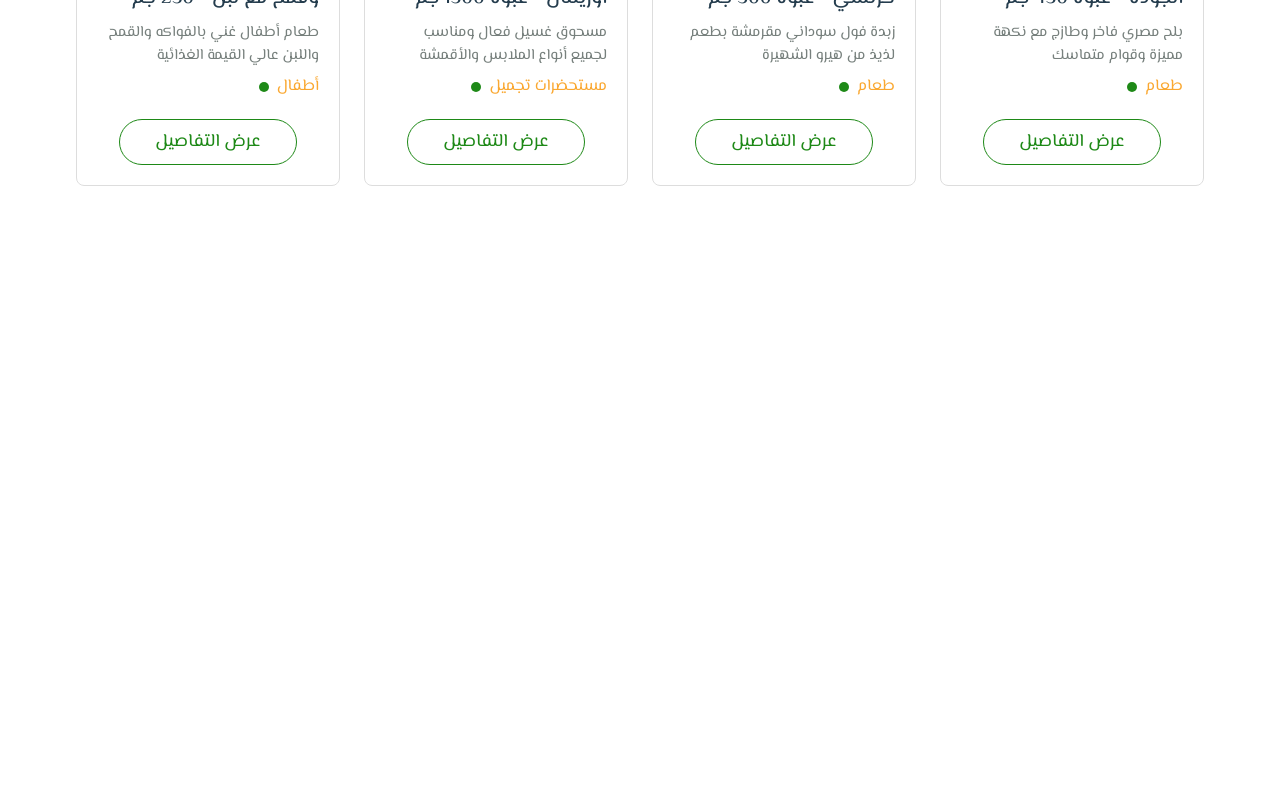
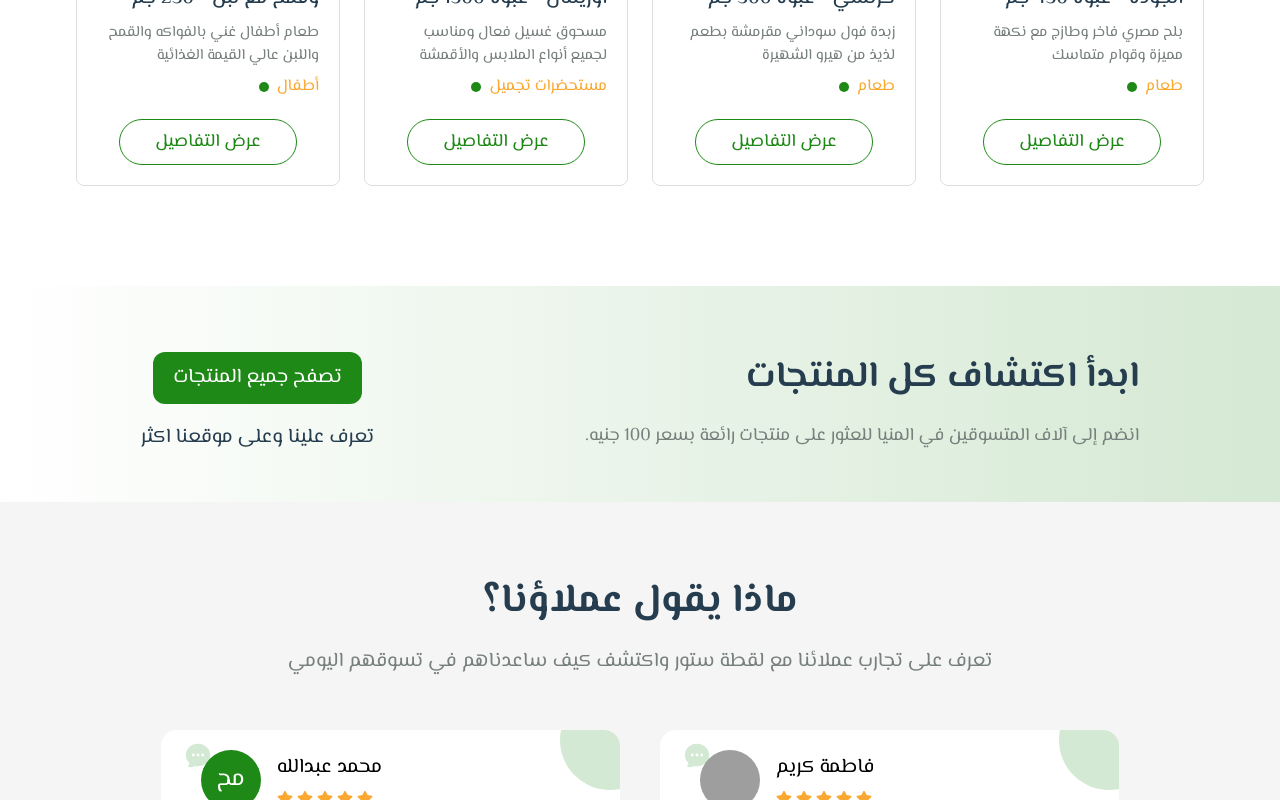
Before and after one commit to eslamshaban060/Lo2ta-Store, a Next.js app: page / in a window 1280 px wide. Shown: the part 2000-2800 px from the top of the page. Before the commit the page ends 2266 px from the top, so only its background shows below. Built offline with nearby package versions, Linux system fonts and the light colour scheme; grey boxes are pictures that could not be loaded.

Commit message:
first part in third day in Lo2ta stor project

```diff
--- a/package.json
+++ b/package.json
@@ -12,10 +12,10 @@
     "framer-motion": "^12.23.12",
     "lucide-react": "^0.539.0",
     "next": "15.4.6",
-    "react": "19.1.0",
-    "react-dom": "19.1.0",
+    "react": "^18.3.1",
+    "react-dom": "^18.3.1",
     "react-icons": "^5.5.0",
-    "react-slick": "^0.31.0",
+    "react-slick": "^0.29.0",
     "slick-carousel": "^1.8.1"
   },
   "devDependencies": {
--- a/src/app/layout.tsx
+++ b/src/app/layout.tsx
@@ -1,7 +1,6 @@
 import type { Metadata } from "next";
 import { El_Messiri } from "next/font/google";
 import "./globals.css";
-import Head from "next/head";
 
 const elMessiri = El_Messiri({
   weight: ["400", "500", "600", "700"],
--- a/src/app/page.tsx
+++ b/src/app/page.tsx
@@ -4,8 +4,10 @@ import Main from "@/components/main/main";
 import FeaturedServices from "@/components/featuredServices/featuredServices";
 import LastProducts from "@/components/lastProducts/lastProducts";
 import Discover from "@/components/discover/discover";
+import Testimonials from "@/components/testimonials/testimonials";
+import Blog from "@/components/blog/blog";
 
-const page = () => {
+const HomePage = () => {
   return (
     <div className="overflow-x-hidden">
       {/* header component  */}
@@ -22,8 +24,14 @@ const page = () => {
 
       {/* Discover component */}
       <Discover />
+
+      {/* Testimonials component */}
+      <Testimonials />
+
+      {/* Blog component */}
+      <Blog />
     </div>
   );
 };
 
-export default page;
+export default HomePage;
--- /dev/null
+++ b/src/components/blog/blog.tsx
@@ -0,0 +1,7 @@
+import React from "react";
+
+const Blog = () => {
+  return <div></div>;
+};
+
+export default Blog;
--- a/src/components/discover/discover.tsx
+++ b/src/components/discover/discover.tsx
@@ -1,7 +1,38 @@
 import React from "react";
+import Link from "next/link";
 
 const Discover = () => {
-  return <div></div>;
+  return (
+    <div className="w-[100vw]  mt-5 bg-gradient-to-l from-[var(--lg)] py-5">
+      <div className=" w-[90%] md:w-[95%] lg:w-[78%] gap-5  items-center md:flex-row flex flex-col justify-between mx-auto py-5  ">
+        <div className=" text-center md:text-right py-3">
+          <h3 className=" py-5 pb-4 text-4xl font-black text-[var(--h)] ">
+            ابدأ اكتشاف كل المنتجات
+          </h3>
+          <p className=" text-[var(--g2)] pt-2 text-lg">
+            انضم إلى آلاف المتسوقين في المنيا للعثور على منتجات رائعة بسعر 100
+            جنيه.
+          </p>
+        </div>
+
+        {/* links */}
+        <div className=" text-center text-xl md:pt-4 flex flex-col justify-center items-center  gap-5">
+          <Link
+            href="/products"
+            className="  py-3 text-white rounded-xl px-5 bg-[var(--g)] "
+          >
+            تصفح جميع المنتجات
+          </Link>
+          <Link
+            href="/about"
+            className="underline text-[var(--h)] hover:text-[var(--g)]"
+          >
+            تعرف علينا وعلى موقعنا اكثر
+          </Link>
+        </div>
+      </div>
+    </div>
+  );
 };
 
 export default Discover;
--- a/src/components/lastProducts/lastProducts.tsx
+++ b/src/components/lastProducts/lastProducts.tsx
@@ -4,7 +4,7 @@ import { Products } from "@/data/products";
 import Slider from "react-slick";
 import "slick-carousel/slick/slick.css";
 import "slick-carousel/slick/slick-theme.css";
-import ProductCard from "../featuredServices/ProductCard";
+import ProductCard from "./ProductCard";
 import ProductType from "@/data/products";
 
 const LastProducts = () => {
@@ -46,7 +46,6 @@ const LastProducts = () => {
         <h2 className=" text-center text-[var(--h)] font-bold text-[40px]">
           احـدث المنتجـات
         </h2>
-        {/* <div className=" mb-5 mt-2 bg-[var(--g)] w-[90px] h-[4px] rounded-2xl "></div> */}
         <p className=" text-center pt-2 text-xl text-[var(--g2)]">
           كل منتج بـ 100 جنيه فقط – اختار اللى يناسبك
         </p>
--- /dev/null
+++ b/src/components/testimonials/TestimonialsCard.tsx
@@ -0,0 +1,59 @@
+import React from "react";
+import Testimonial from "@/data/testimonials";
+import Image from "next/image";
+import Rating from "./rating";
+
+interface TestmonialsTypes {
+  testmonialItem: Testimonial;
+}
+
+const TestimonialsCard: React.FC<TestmonialsTypes> = ({ testmonialItem }) => {
+  return (
+    <div className="w-[92%]  overflow-hidden relative mx-auto bg-[var(--w)] rounded-2xl p-5 lg:px-[40px]">
+      <div className=" flex items-center justify-left gap-4">
+        {testmonialItem.avatar ? (
+          <Image
+            alt={testmonialItem.name}
+            src={testmonialItem.avatar}
+            width={60}
+            height={60}
+            className=" w-[60px] object-cover h-[60px] rounded-full"
+          />
+        ) : (
+          <div className="bg-[var(--g)] text-white text-2xl flex justify-center  w-[60px]  h-[60px] rounded-full items-center  ">
+            {testmonialItem.name.slice(0, 2)}
+          </div>
+        )}
+        <div className=" flex gap-2 flex-col">
+          <div className=" text-xl">{testmonialItem.name}</div>
+          <div>
+            <Rating />
+          </div>
+        </div>
+      </div>
+      <div className=" pt-5 text-right text-[var(--g2)] text-lg">
+        {testmonialItem.comment}
+      </div>
+      <div className=" w-[100px] absolute rounded-full h-[100px] bg-[var(--lg)] "></div>
+      <div className=" w-[100px] top-[-40px] right-[-40px] absolute rounded-full h-[100px] bg-[var(--lg)] "></div>
+
+      <div className=" absolute w-[50px] text-[var(--lg)] left-[22px] top-[10px]">
+        <svg
+          xmlns="http://www.w3.org/2000/svg"
+          viewBox="0 0 24 24"
+          fill="currentColor"
+          width="30"
+          height="30"
+        >
+          <path
+            fillRule="evenodd"
+            d="M4.804 21.644A6.707 6.707 0 006 21.75a6.721 6.721 0 003.583-1.029c.774.182 1.584.279 2.417.279 5.322 0 9.75-3.97 9.75-9 0-5.03-4.428-9-9.75-9s-9.75 3.97-9.75 9c0 2.409 1.025 4.587 2.674 6.192.232.226.277.428.254.543a3.73 3.73 0 01-.814 1.686.75.75 0 00.44 1.223zM8.25 10.875a1.125 1.125 0 100 2.25 1.125 1.125 0 000-2.25zM10.875 12a1.125 1.125 0 112.25 0 1.125 1.125 0 01-2.25 0zm4.875-1.125a1.125 1.125 0 100 2.25 1.125 1.125 0 000-2.25z"
+            clipRule="evenodd"
+          />
+        </svg>
+      </div>
+    </div>
+  );
+};
+
+export default TestimonialsCard;
--- /dev/null
+++ b/src/components/testimonials/rating.tsx
@@ -0,0 +1,18 @@
+import React from "react";
+import { FaStar } from "react-icons/fa";
+
+const Rating = () => {
+  return (
+    <div className=" flex gap-1 text-[var(--o)]">
+      {[...Array(5)].map((_, i) => {
+        return (
+          <div key={i}>
+            <FaStar />
+          </div>
+        );
+      })}
+    </div>
+  );
+};
+
+export default Rating;
--- /dev/null
+++ b/src/components/testimonials/testimonials.css
@@ -0,0 +1,25 @@
+.slick-dots li {
+  width: 9px !important;
+  height: 9px !important;
+  background-color: #ddd !important;
+  border-radius: 100px;
+}
+.slick-dots li button {
+  opacity: 0;
+}
+.slick-dots li.slick-active {
+  width: 25px !important;
+  background-color: var(--g) !important;
+}
+
+.slick-prev,
+.slick-next {
+  /* width: 50px !important;
+  height: 50px !important;
+  background-color: var(--g); */
+  display: none;
+}
+.slick-prev::before,
+.slick-next::before {
+  display: none;
+}
--- /dev/null
+++ b/src/components/testimonials/testimonials.tsx
@@ -0,0 +1,62 @@
+"use client";
+import React from "react";
+import Slider from "react-slick";
+import "slick-carousel/slick/slick.css";
+import "slick-carousel/slick/slick-theme.css";
+import { testimonials } from "@/data/testimonials";
+import Testimonial from "@/data/testimonials";
+import "./testimonials.css";
+
+import TestimonialsCard from "./TestimonialsCard";
+const Testimonials = () => {
+  const settings = {
+    dots: true,
+    infinite: true,
+    speed: 500,
+    slidesToShow: 2,
+    slidesToScroll: 1,
+    autoplay: true,
+    autoplaySpeed: 4000,
+    responsive: [
+      {
+        breakpoint: 600,
+        settings: {
+          slidesToShow: 1,
+          slidesToScroll: 1,
+        },
+      },
+    ],
+  };
+  return (
+    <div className=" bg-[var(--w2)] py-5 w-[100vw] pb-[60px]  ">
+      <div className=" flex flex-col w-full g-5 justify-center items-center py-[50px]">
+        <h2 className=" text-center text-[var(--h)] font-bold text-[40px]">
+          ماذا يقول عملاؤنا؟
+        </h2>
+        <p className=" text-center px-5 pt-4 text-xl text-[var(--g2)]">
+          تعرف على تجارب عملائنا مع لقطة ستور واكتشف كيف ساعدناهم في تسوقهم
+          اليومي
+        </p>
+      </div>
+
+      {/*  testmoials slide  */}
+      <Slider
+        className="w-[90%] md:w-[95%] lg:w-[78%] gap-5  items-center md:flex-row flex flex-col justify-between mb-5 mx-auto pt-1 py-5"
+        {...settings}
+      >
+        {testimonials.map((item: Testimonial, id: number) => {
+          return (
+            <div
+              className="transform hover:translate-y-[-6px] duration-300 ease-in-out"
+              key={id}
+            >
+              <TestimonialsCard testmonialItem={item} />
+            </div>
+          );
+        })}
+      </Slider>
+    </div>
+  );
+};
+
+export default Testimonials;
--- /dev/null
+++ b/src/data/testimonials.tsx
@@ -0,0 +1,51 @@
+export default interface Testimonial {
+  id: number;
+  name: string;
+  avatar?: string;
+  comment: string;
+  rating?: number;
+}
+
+export const testimonials: Testimonial[] = [
+  {
+    id: 1,
+    name: "فاطمة كريم",
+    avatar:
+      "https://images.unsplash.com/photo-1494790108377-be9c29b29330?ixlib=rb-4.0.3&ixid=M3wxMjA3fDB8MHxwaG90by1wYWdlfHx8fGVufDB8fHx8fA%3D%3D&auto=format&fit=crop&w=774&q=80",
+    comment:
+      "أحب بساطة الموقع وسهولة الشراء، كل المنتجـات بسعر ثابت وهــو  100 جنيه وأتواصل مباشرة مع البائع المحلي في الشارع بكل سهولة.",
+    rating: 5,
+  },
+  {
+    id: 2,
+    name: "محمد عبدالله",
+    comment:
+      "لقطة ستور غيرت طريقة تسوقي تمامًا، فأنا الآن أتعرف على البائعين المحليين وأدعم مجتمعي، مع توفير الوقت والجهد في نفس الوقت.",
+    rating: 4,
+  },
+  {
+    id: 3,
+    name: "سارة محمود",
+    avatar:
+      "https://images.unsplash.com/photo-1438761681033-6461ffad8d80?ixlib=rb-4.0.3&ixid=M3wxMjA3fDB8MHxwaG90by1wYWdlfHx8fGVufDB8fHx8fA%3D%3D&auto=format&fit=crop&w=1770&q=80",
+    comment:
+      "بصفتي مالكة لمتجر صغير، ساعدني لقطة ستور على الوصول إلى عملاء جدد وتنمية أعمالي بشكل ملحوظ بدون تكاليف باهظة أو تعقيدات.",
+    rating: 5,
+  },
+  {
+    id: 4,
+    name: "أحمد رجب",
+    comment:
+      "أحب أن جميع المنتجات بسعر واحد، فهذا يجعل التسوق أسهل بكثير ويمنع أي مفاجآت عند الدفع، لتكون التجربة ممتعة في كل مرة.",
+    rating: 4,
+  },
+  {
+    id: 5,
+    name: "هدى سامي",
+    avatar:
+      "https://images.unsplash.com/photo-1573496359142-b8d87734a5a2?ixlib=rb-4.0.3&ixid=M3wxMjA3fDB8MHxwaG90by1wYWdlfHx8fGVufDB8fHx8fA%3D%3D&auto=format&fit=crop&w=776&q=80",
+    comment:
+      "خدمـــة العملاء ممتـــازة جـــدا جــدا  والتوصيـل سريع جــــدًا، أصبـــح لقطـــة ستور جزءًا أساسيًا من روتين التــسوق الأسبــوعي الخـــاص بي.",
+    rating: 5,
+  },
+];
```
Also changed, not shown: src/components/lastProducts/ProductCard.tsx (renamed from src/components/featuredServices/ProductCard.tsx), 1 other file (tests, documents, lock files or other folders).
